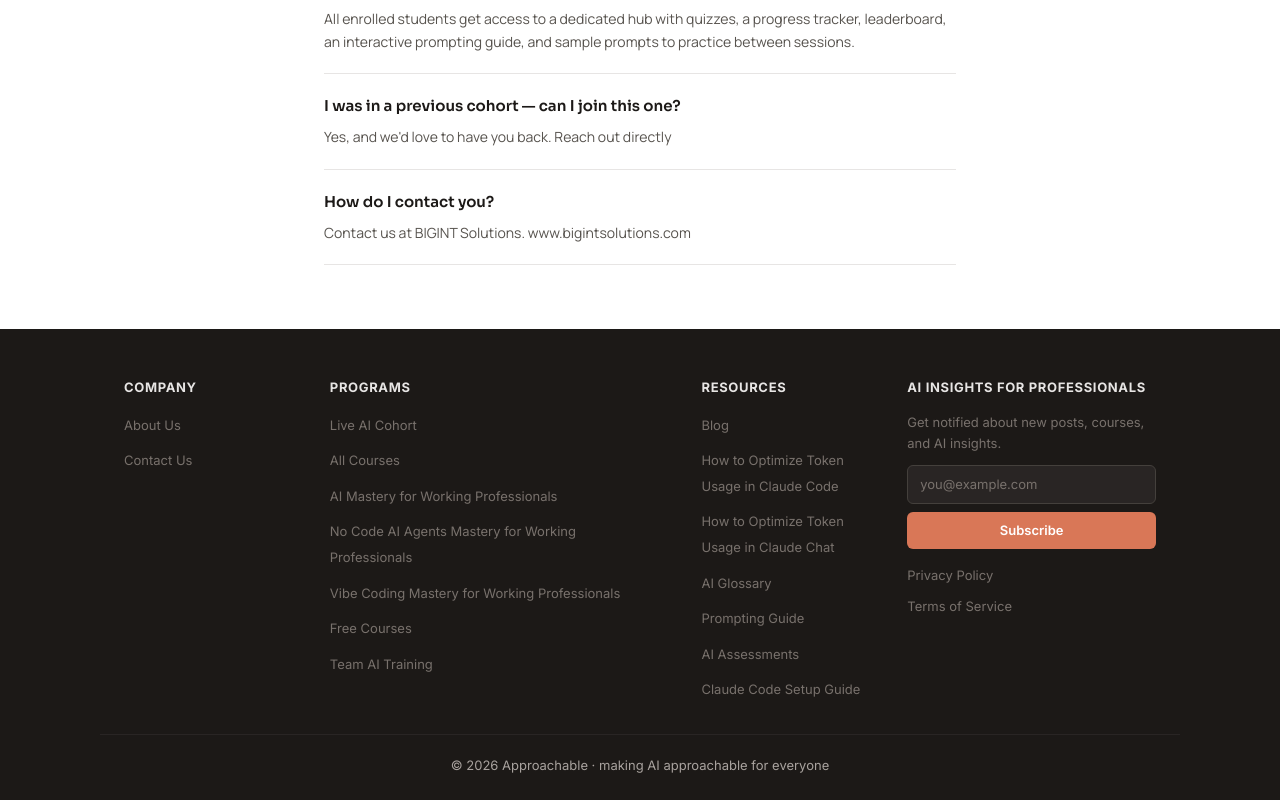
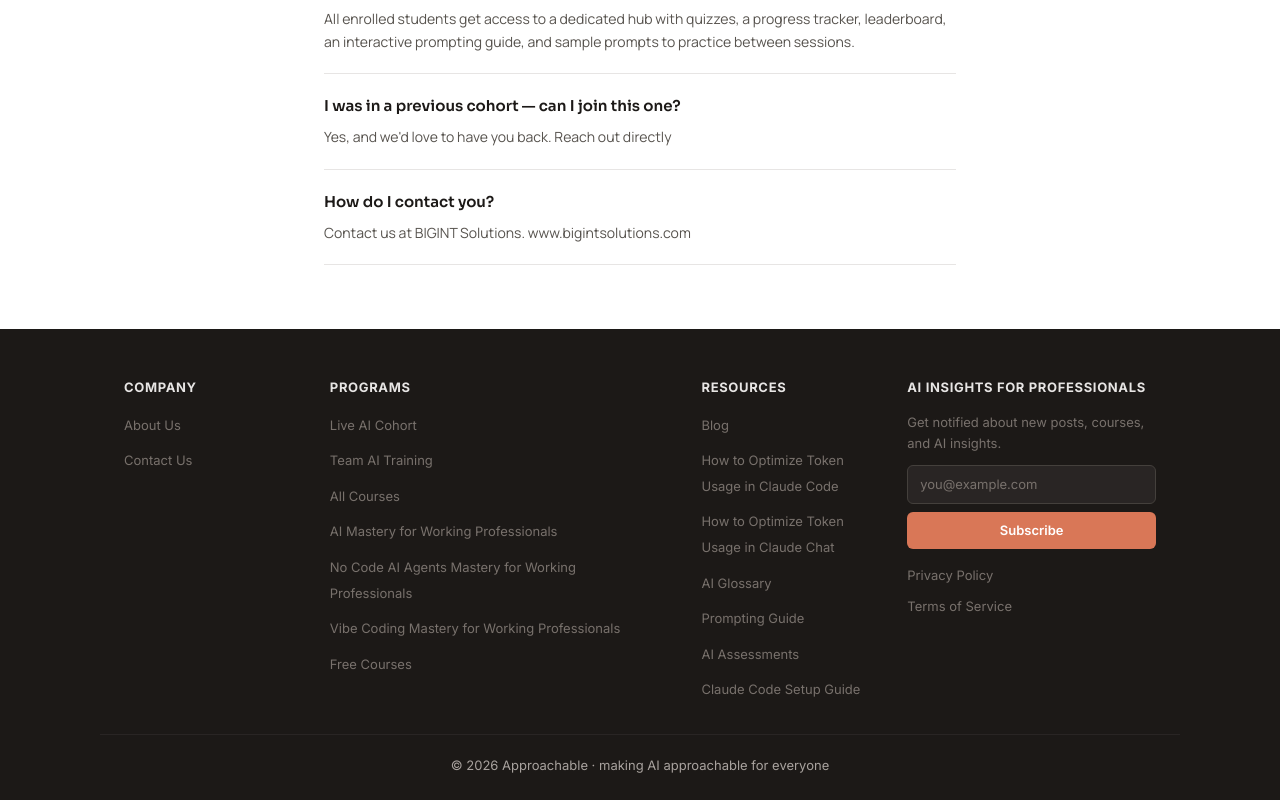
Before and after one commit to Nitish-kumar30/sample-approchable, a Next.js app: page / in a window 1280 px wide. Shown: the part 8533-9333 px from the top of the page. Built offline with nearby package versions, Linux system fonts and the light colour scheme.

Commit message:
Add 'Team AI Training' link to footer programs section

```diff
--- a/src/components/Footer.tsx
+++ b/src/components/Footer.tsx
@@ -44,6 +44,7 @@ export default function Footer() {
       heading: 'Programs',
       links: [
         { label: 'Live AI Cohort', href: '/' },
+        { label: 'Team AI Training', href: '/team-ai-training' },
         { label: 'All Courses', href: '/courses' },
         { label: 'AI Mastery for Working Professionals', href: '/courses/ai-mastery-for-working-professionals' },
         {
@@ -52,7 +53,6 @@ export default function Footer() {
         },
         { label: 'Vibe Coding Mastery for Working Professionals', href: '/courses/vibe-coding-mastery-for-working-professionals' },
         { label: 'Free Courses', href: '/courses' },
-        { label: 'Team AI Training', href: '/team-ai-training' },
       ],
     },
     {
```
